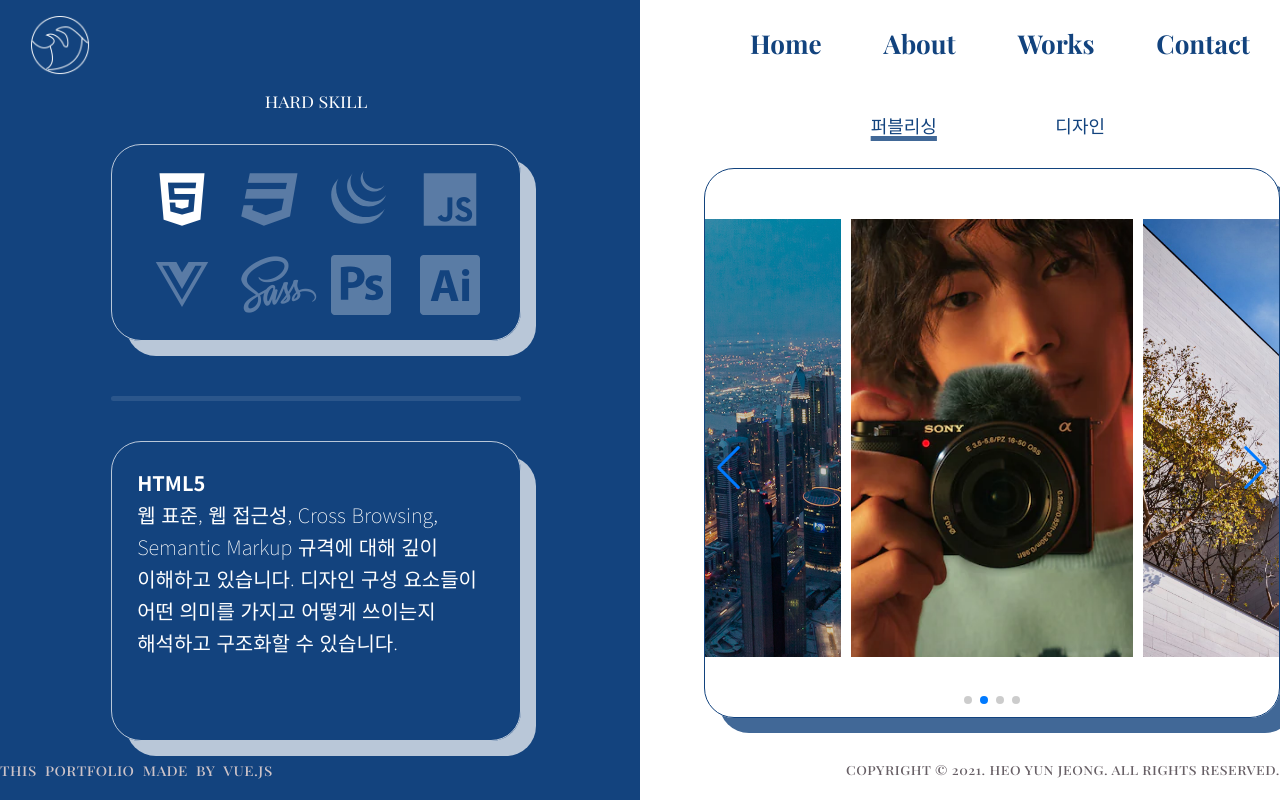
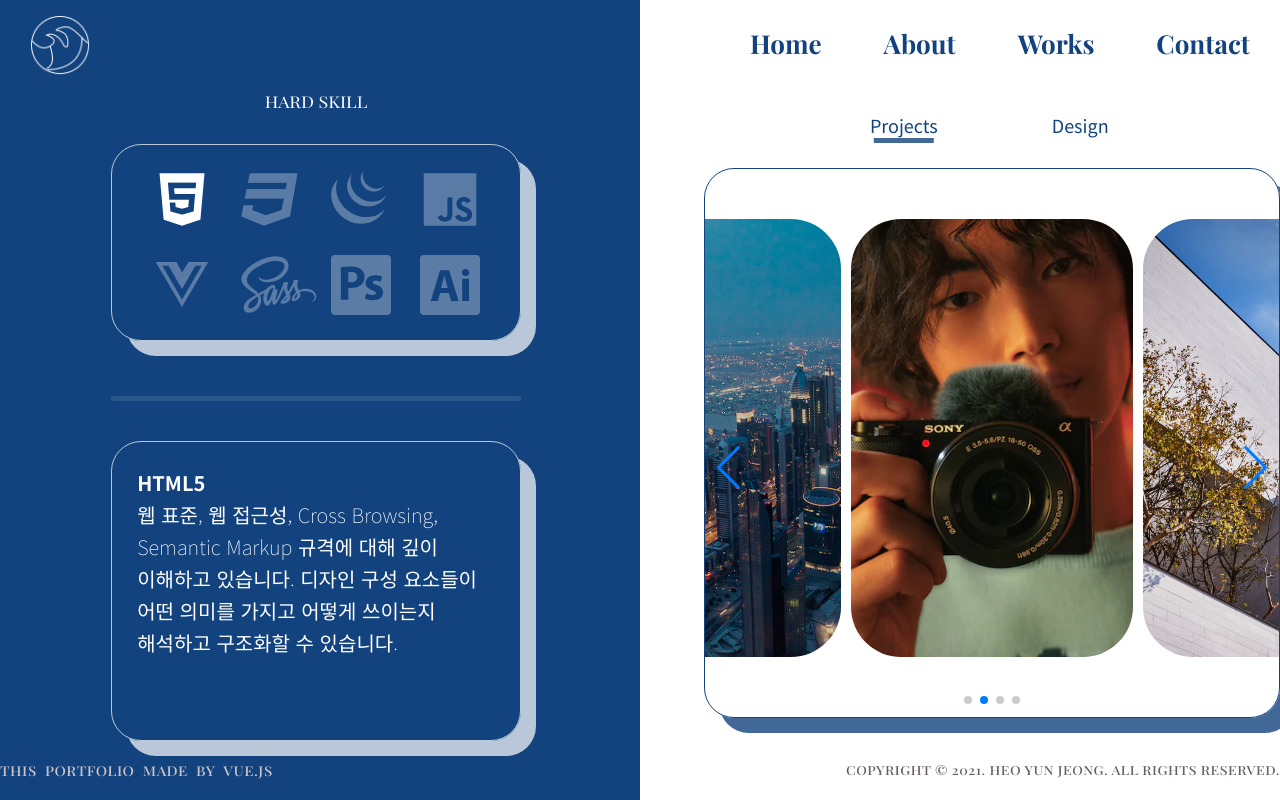
Before and after one commit to HeoYunJeong/portfoilo, a Vue app: page /work in a window 1280 px wide. Built offline with nearby package versions, Linux system fonts and the light colour scheme.

Commit message:
슬라이드 수정

```diff
--- a/src/components/Work.vue
+++ b/src/components/Work.vue
@@ -7,11 +7,11 @@
             </article>
             <article class="work-right">
                 <div class="work-right__menu">
-                    <span @click="showPub" :class="{work_right_focus: pubShow==true}">퍼블리싱</span>
-                    <span @click="showDes" :class="{work_right_focus: designShow==true}">디자인</span>
+                    <span @click="showPro" :class="{work_right_focus: projectsShow==true}">Projects</span>
+                    <span @click="showDes" :class="{work_right_focus: designShow==true}">Design</span>
                 </div>
                 <div class="work-right__view">
-                    <Publishing v-if="pubShow==true" />
+                    <Projects v-if="projectsShow==true" />
                     <Design v-if="designShow==true" />
                 </div>
             </article>
@@ -20,7 +20,7 @@
 </template>
 
 <script>
-    import Publishing from '../components/WorkPub.vue';
+    import Projects from './WorkProjects.vue';
     import Design from '../components/WorkDesign.vue';
     import WorkLeft from '../components/WorkLeft.vue';
 
@@ -29,27 +29,27 @@
         name: 'work',
         props: {},
         components: {
-            Publishing,
+            Projects,
             Design,
             WorkLeft,
         },
         data() {
             return {
-                pubShow: true,
+                projectsShow: true,
                 designShow: false,
             }
         },
         methods: {
-            showPub() {
-                if (this.pubShow == false) {
-                    this.pubShow = true
+            showPro() {
+                if (this.projectsShow == false) {
+                    this.projectsShow = true
                     this.designShow = false
                 }
             },
             showDes() {
                 if (this.designShow == false) {
                     this.designShow = true
-                    this.pubShow = false
+                    this.projectsShow = false
                 }
             },
         },
@@ -128,9 +128,33 @@
     }
 
     .work_right_focus {
-        text-underline-position: under;
-        text-decoration: solid underline rgba(18, 67, 126, 0.8) 0.5rem;
-        transition: all 1s;
+        position: relative;
+    }
+
+    .work_right_focus::after {
+        content: '';
+        position: absolute;
+        left: 50%;
+        bottom: -.5rem;
+        transform: translateX(-50%);
+        width: 70%;
+        height: .5rem;
+        background: rgba(18, 67, 126, 0.8);
+        animation: fadeIn .5s ease;
+    }
+
+    .work_right_focus:last-child:after {
+        width: 60%;
+    }
+
+    @keyframes fadeIn {
+        0% {
+            opacity: 0;
+        }
+
+        100% {
+            opacity: 1;
+        }
     }
 
     .work-right__view {
@@ -163,11 +187,9 @@
         padding-bottom: 6rem;
     }
 
-    .swiper .swiper-slide {
-        display: block;
-        border-radius: 5rem;
+    .swiper-container .swiper-button-prev {
+        color: pink;
     }
-
 
     /* work 영역 반응형 : 1024px */
     @media screen and (max-width:1024px) {
--- a/src/components/WorkDesign.vue
+++ b/src/components/WorkDesign.vue
@@ -1,18 +1,18 @@
 <template>
     <swiper class="swiper" v-bind="swiperOptions" :modules="moudules">
-        <swiper-slide class="swiper-slide01">
+        <swiper-slide class="swiper-slide swiper-slide01">
             <div class="overlay"></div>
             <a href="https://heoyunjeong.github.io/STXconst/" target="_blank">하바나우냐냐</a>
         </swiper-slide>
-        <swiper-slide class="swiper-slide02">
+        <swiper-slide class="swiper-slide swiper-slide02">
             <div class="overlay"></div>
             <a href="https://heoyunjeong.github.io/SONY/" target="_blank">SONY 코리아</a>
         </swiper-slide>
-        <swiper-slide class="swiper-slide03">
+        <swiper-slide class="swiper-slide swiper-slide03">
             <div class="overlay"></div>
             <a href="https://heoyunjeong.github.io/NEXUS/" target="_blank">넥서스 플래그십</a>
         </swiper-slide>
-        <swiper-slide class="swiper-slide04">
+        <swiper-slide class="swiper-slide swiper-slide04">
             <div class="overlay"></div>
             <a href="https://heoyunjeong.github.io/inha-university/" target="_blank">인하대학교</a>
         </swiper-slide>
@@ -77,6 +77,10 @@
 </script>
 
 <style scoped>
+
+    .swiper .swiper-slide {
+        border-radius: 5rem;
+    }
     .swiper .swiper-slide01 {
         background: url('../assets/stx_img.jpg') no-repeat center;
         background-size: cover;
@@ -97,19 +101,4 @@
         background-size: cover;
     }
 
-    .overlay {
-        position: absolute;
-        width: 100%;
-        height: 100%;
-        display: block;
-        border-radius: 5rem;
-
-        background: rgba(0, 0, 0, 0.5);
-        opacity: 0;
-        transition: all 0.1s;
-    }
-
-    .overlay:hover {
-        opacity: 1;
-    }
 </style>
--- a/src/components/WorkFront.vue
+++ /dev/null
@@ -1,115 +0,0 @@
-<template>
-    <swiper class="swiper" v-bind="swiperOptions" :modules="moudules">
-        <swiper-slide class="swiper-slide01">
-            <div class="overlay"></div>
-            <p><a href="https://heoyunjeong.github.io/STXconst/" target="_blank">하바나우냐냐</a></p>
-        </swiper-slide>
-        <swiper-slide class="swiper-slide02">
-            <div class="overlay"></div>
-            <p><a href="https://heoyunjeong.github.io/SONY/" target="_blank">SONY 코리아</a></p>
-        </swiper-slide>
-        <swiper-slide class="swiper-slide03">
-            <div class="overlay"></div>
-            <p><a href="https://heoyunjeong.github.io/NEXUS/" target="_blank">넥서스 플래그십</a></p>
-        </swiper-slide>
-        <swiper-slide class="swiper-slide04">
-            <div class="overlay"></div>
-            <p><a href="https://heoyunjeong.github.io/inha-university/" target="_blank">인하대학교</a></p>
-        </swiper-slide>
-    </swiper>
-</template>
-
-<script>
-    import SwiperCore, {
-        Autoplay,
-        Pagination,
-        Navigation
-    } from 'swiper';
-    import {
-        Swiper,
-        SwiperSlide
-    } from 'swiper/vue';
-    import 'swiper/swiper-bundle.min.css';
-    import 'swiper/components/navigation/navigation.min.css'
-    import 'swiper/components/pagination/pagination.min.css'
-    SwiperCore.use([Autoplay, Pagination, Navigation]);
-    export default {
-        components: {
-            Swiper,
-            SwiperSlide,
-        },
-        methods: {
-            // onSwiper(swiper) {
-            //     this.swiper = swiper;
-            // },
-
-            // handleSlideTo() {
-            //     this.swiper.slideTo(3);
-            // },
-        },
-        setup() {
-            return {
-                swiperOptions: {
-                    slidesPerView: 1,
-                    spaceBetween: 10,
-                    centeredSlides: true,
-                    loop: true,
-                    autoplay: {
-                        "delay": 2500,
-                        "disableOnInteraction": false
-                    },
-                    pagination: {
-                        "clickable": true
-                    },
-                    navigation: true,
-                    breakpoints: {
-                        768: {
-                            slidesPerView: 2,
-                            slidesPerGroup: 1,
-                        },
-                    },
-                },
-
-                modules: [Navigation, Pagination, Autoplay],
-            };
-        },
-    }
-</script>
-
-<style scoped>
-    .swiper .swiper-slide01 {
-        background: url('../assets/stx_img.jpg') no-repeat center;
-        background-size: cover;
-    }
-
-    .swiper .swiper-slide02 {
-        background: url('../assets/sony_img.webp') no-repeat center;
-        background-size: cover;
-    }
-
-    .swiper .swiper-slide03 {
-        background: url('../assets/nexus_img.jpg') no-repeat center;
-        background-size: cover;
-    }
-
-    .swiper .swiper-slide04 {
-        background: url('../assets/inha_img.jpg') no-repeat center;
-        background-size: cover;
-    }
-
-    .overlay {
-        position: absolute;
-        width: 100%;
-        height: 100%;
-        display: block;
-        border-radius: 5rem;
-
-        background: rgba(0, 0, 0, 0.5);
-        opacity: 0;
-        transition: all 0.1s;
-    }
-
-    .overlay:hover {
-        opacity: 1;
-    }
-</style>
--- a/src/components/WorkPub.vue
+++ b/src/components/WorkProjects.vue
@@ -1,6 +1,6 @@
 <template>
     <swiper class="swiper" v-bind="swiperOptions" :modules="moudules">
-        <swiper-slide class="swiper-slide01">
+        <swiper-slide class="swiper-slide swiper-slide01">
             <div class="overlay">
                 <div class="overlay-contents">
                     <p class="overlay-contents__name">STX건설</p>
@@ -16,15 +16,15 @@
             </div>
             <a href="https://heoyunjeong.github.io/STXconst/" target="_blank"></a>
         </swiper-slide>
-        <swiper-slide class="swiper-slide02">
+        <swiper-slide class="swiper-slide swiper-slide02">
             <div class="overlay"></div>
             <a href="https://heoyunjeong.github.io/SONY/" target="_blank"></a>
         </swiper-slide>
-        <swiper-slide class="swiper-slide03">
+        <swiper-slide class="swiper-slide swiper-slide03">
             <div class="overlay"></div>
             <a href="https://heoyunjeong.github.io/NEXUS/" target="_blank"></a>
         </swiper-slide>
-        <swiper-slide class="swiper-slide04">
+        <swiper-slide class="swiper-slide swiper-slide04">
             <div class="overlay"></div>
             <a href="https://heoyunjeong.github.io/inha-university/" target="_blank"></a>
         </swiper-slide>
@@ -67,7 +67,7 @@
                     centeredSlides: true,
                     loop: true,
                     autoplay: {
-                        "delay": 3000,
+                        "delay": 2000,
                         "disableOnInteraction": false
                     },
                     pagination: {
@@ -89,6 +89,10 @@
 </script>
 
 <style scoped>
+
+    .swiper .swiper-slide {
+        border-radius: 5rem;
+    }
     .swiper .swiper-slide01 {
         background: url('../assets/stx_img.jpg') no-repeat center;
         background-size: cover;
```
Also changed, not shown: src/App.vue (indentation only).
